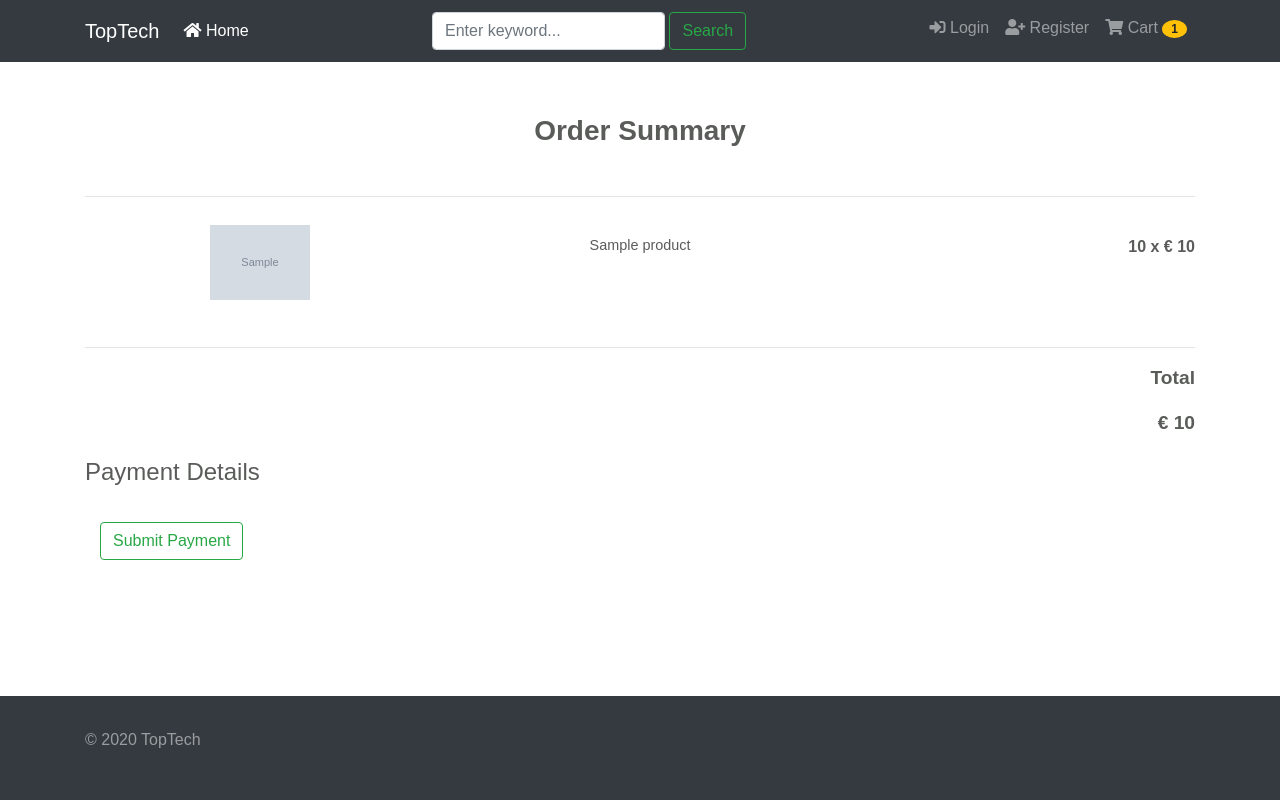
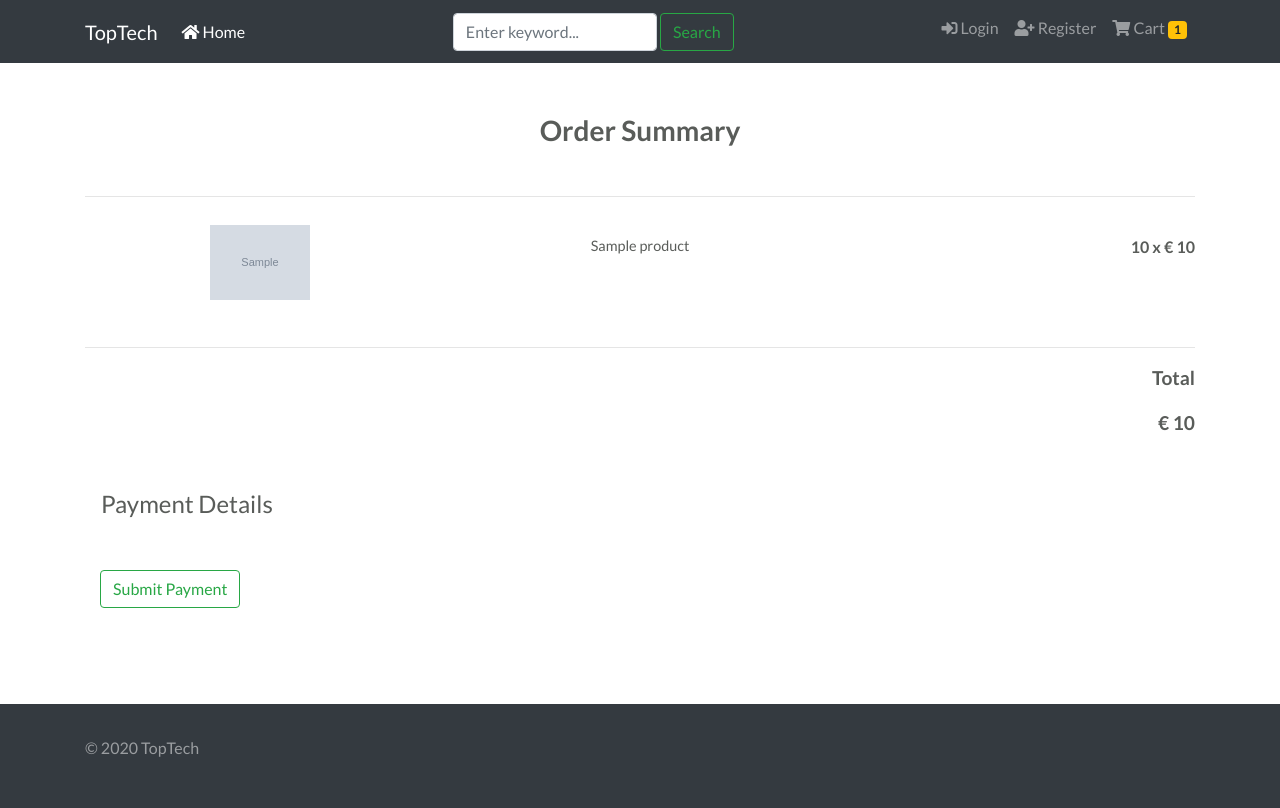
Before and after one commit to adrian80z/e-commerce, a Django app: template checkout/templates/checkout.html in a window 1280 px wide. Run offline with Django 3.2, Linux system fonts and the light colour scheme; the template is opened without the code that fills it: most values are stand-ins (such as "Sample title", 1, 10 or a date in 2020); grey boxes marked "Sample" are stand-in pictures; some libraries are stand-ins or nearby versions.

Commit message:
checkout styles added

```diff
--- a/static/css/styles.css
+++ b/static/css/styles.css
@@ -4,6 +4,7 @@ body {
   color: #595c59;
   height: 100%;
   user-select: none;
+  font-family: "Lato", sans-serif;
 }
 
 .main {
@@ -36,6 +37,11 @@ footer {
   width: 100%;
 }
 
+.mobile {
+  display: inline-block !important;
+  width: 75%;
+}
+
 /* login/registration form */
 .login {
   padding: 1rem 2rem;
@@ -60,13 +66,18 @@ footer {
 
 /* homepage */
 .jumbotron-home {
-  background: url(../images/asus.jpg);
+  background: linear-gradient(rgba(0, 0, 0, 0.3), rgba(0, 0, 0, 0.2)),
+    url(../images/apple.jpg);
   background-size: cover;
   background-attachment: fixed;
   background-position: top;
   background-repeat: no-repeat;
   position: relative;
   height: 50vh;
+}
+
+#search-button {
+  vertical-align: baseline;
 }
 
 .container-fluid {
@@ -104,7 +115,6 @@ footer {
 
 .product-name {
   color: #595c59;
-  min-height: 100px;
 }
 
 .product-price {
@@ -211,9 +221,16 @@ footer {
   margin-top: 3rem;
 }
 
+.trash-space {
+  display: inline-block;
+  width: 34%;
+}
+
 .summary {
   font-size: 1.2rem;
   font-weight: bold;
+  float: right;
+  text-align: right;
 }
 
 /* search page */
@@ -229,9 +246,7 @@ footer {
 } */
 
 .badge {
-  padding-left: 9px;
-  padding-right: 9px;
-  border-radius: 50%;
+  padding: 0.25em 0.5em;
 }
 
 .label-warning[href],
@@ -248,14 +263,20 @@ footer {
   margin: auto auto;
 }
 
-caption p {
-  word-wrap: break-word;
+legend {
+  margin: 2rem 1rem;
 }
 
-.row.row-flex {
-  display: flex;
-  flex-wrap: wrap;
-  margin-top: 40px;
+.left {
+  float: left;
+}
+
+.right {
+  float: right;
+}
+
+.clearfix {
+  clear: both;
 }
 
 #backTop {
```
